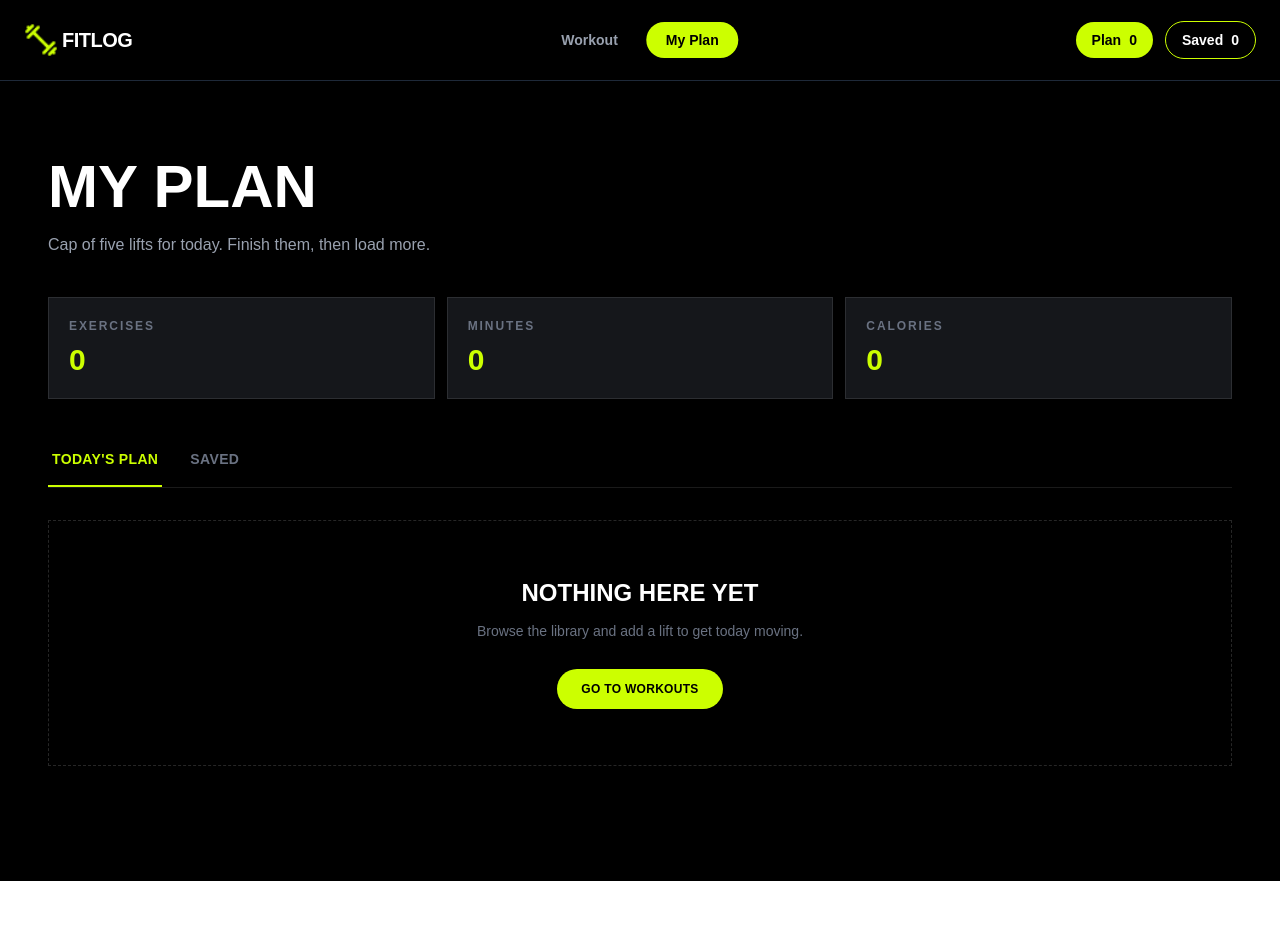
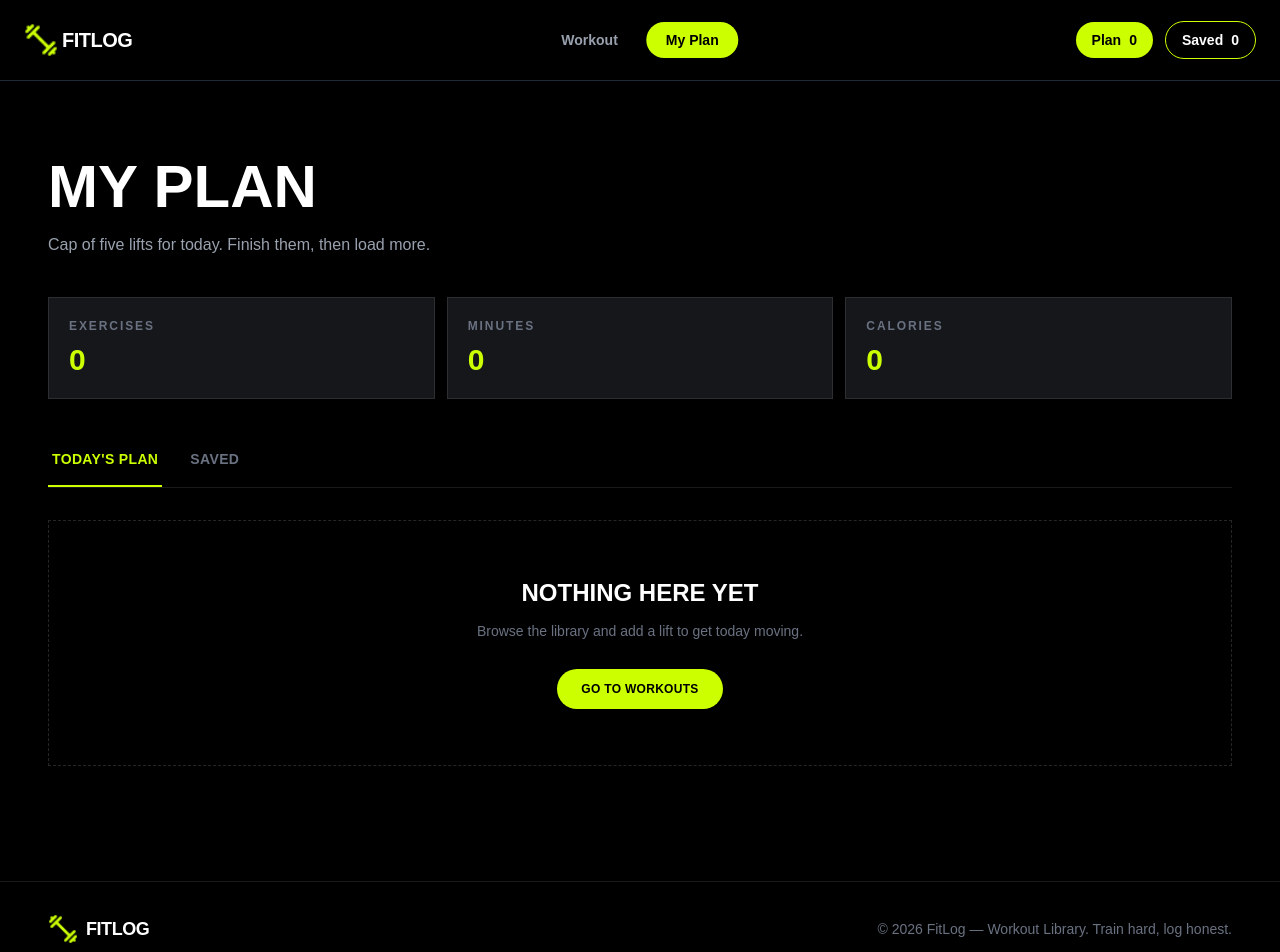
Before and after one commit to fardin-samy/FitLog, a Next.js app: page /my-plan in a window 1280 px wide. Shown: the top 952 px of the page. Before the commit the page ends 881 px from the top, so only its background shows below. Built offline with nearby package versions, Linux system fonts and the light colour scheme.

Commit message:
footer updated

```diff
--- /dev/null
+++ b/src/app/components/Footer.js
@@ -0,0 +1,15 @@
+import Image from "next/image";
+
+export default function Footer() {
+  return (
+    <footer className="border-t border-white/10 bg-black text-white">
+      <div className="mx-auto flex max-w-7xl flex-col gap-5 px-6 py-8 sm:flex-row sm:items-center sm:justify-between sm:px-10 lg:px-12">
+        <div className="flex items-center text-lg font-black uppercase tracking-tight">
+          <Image src="/logo.png" alt="FitLog logo" width={30} height={30} />
+          <span className="ml-2">FitLog</span>
+        </div>
+        <p className="text-sm text-gray-500">© 2026 FitLog — Workout Library. Train hard, log honest.</p>
+      </div>
+    </footer>
+  );
+}
--- a/src/app/layout.js
+++ b/src/app/layout.js
@@ -1,11 +1,14 @@
 import "./globals.css";
+import Footer from "./components/Footer";
 import Navbar from "./components/Navbar";
+
 export default function RootLayout({ children }) {
   return (
     <html lang="en">
       <body>
-        <Navbar/>
+        <Navbar />
         {children}
+        <Footer />
       </body>
     </html>
   );
```
